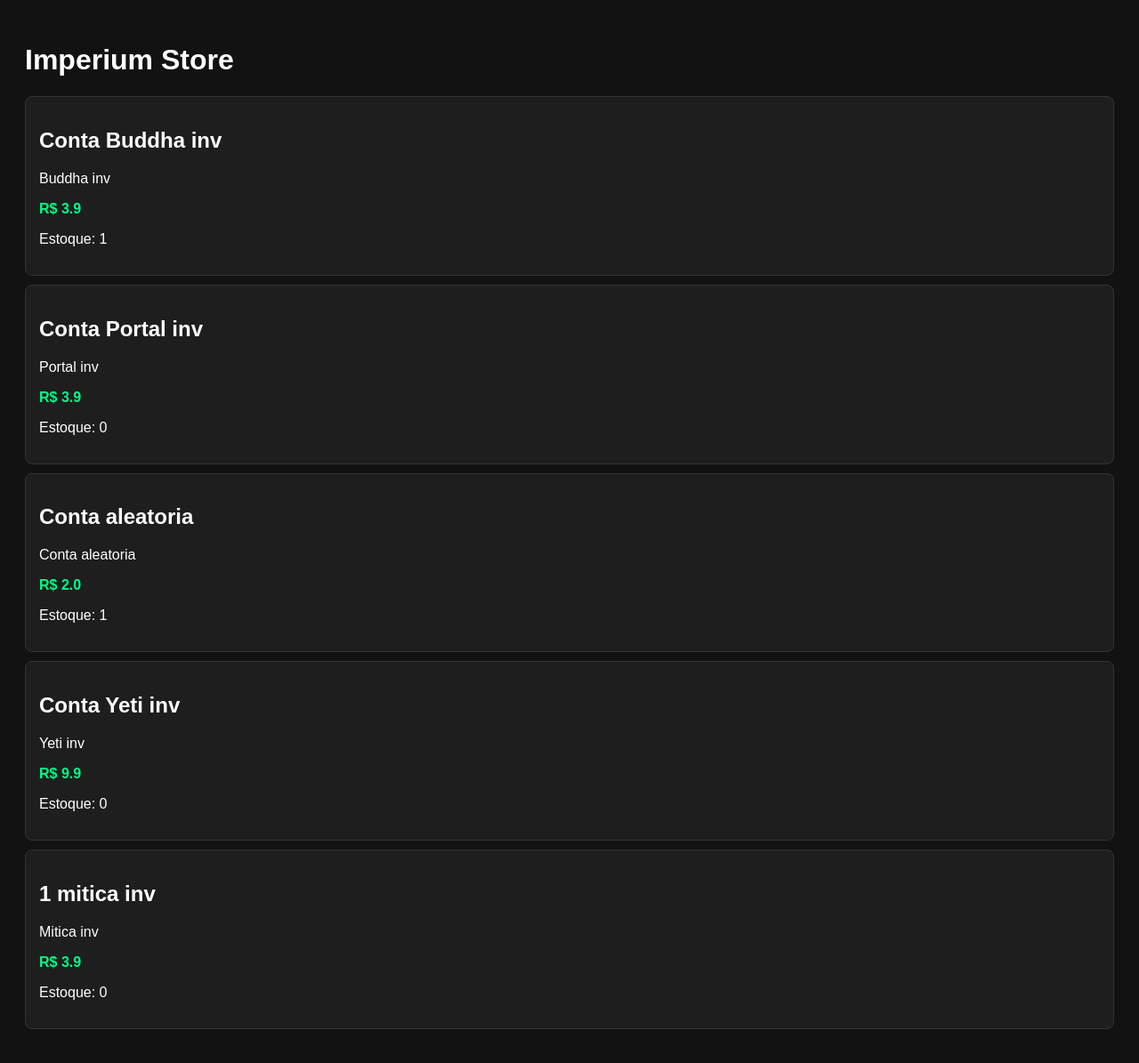
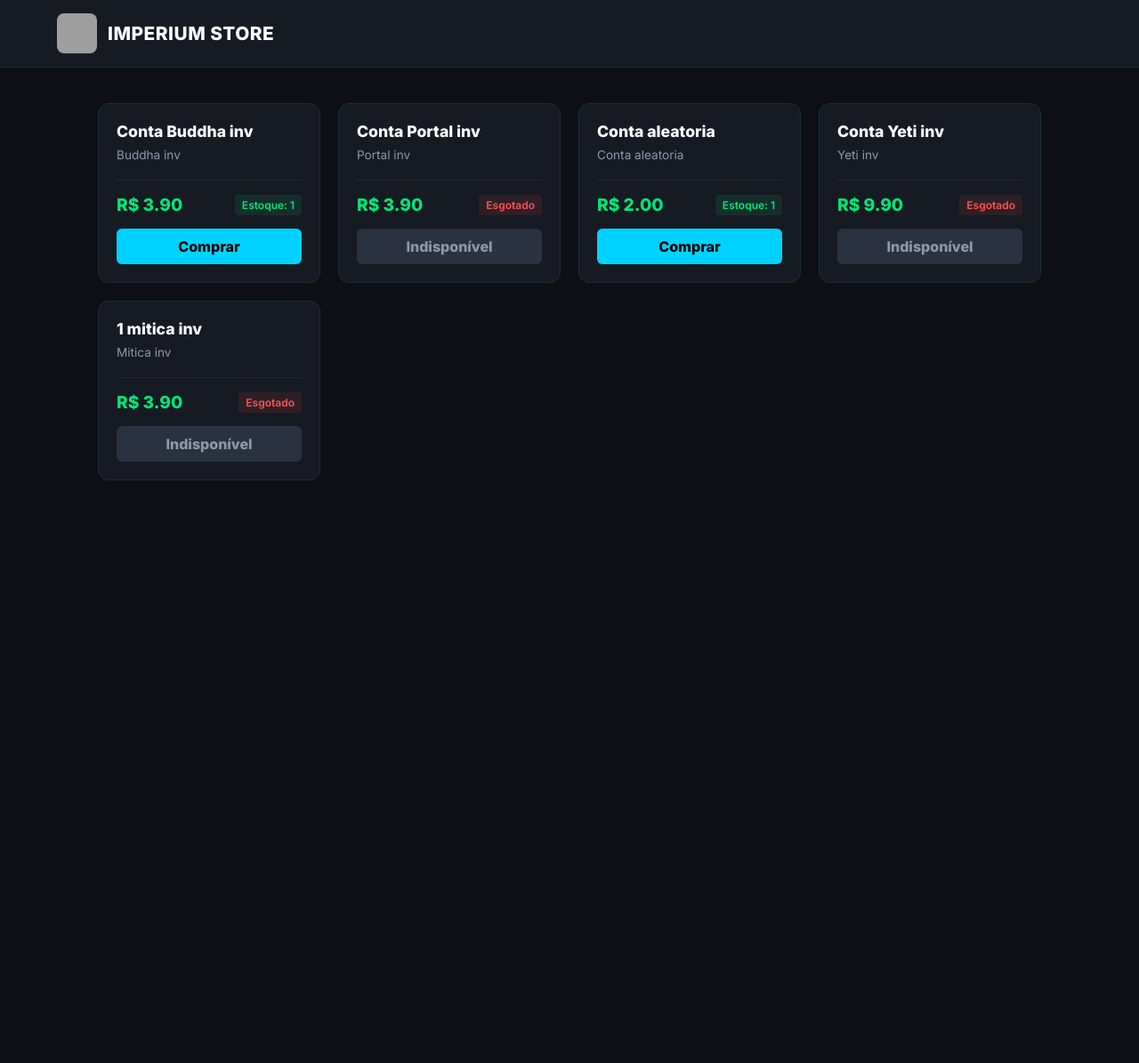
Before and after one commit to samuel123321098-arch/imperium-store-site, a Flask app: page / in a window 1280 px wide. Shown: the whole page at 89% size. After the commit the page ends 540 px from the top, so only its background shows below. Run offline with Flask 3, Linux system fonts and the light colour scheme; grey boxes are pictures that could not be loaded.

Commit message:
Update index.html

```diff
--- a/templates/index.html
+++ b/templates/index.html
@@ -4,23 +4,125 @@
     <meta charset="UTF-8">
     <meta name="viewport" content="width=device-width, initial-scale=1.0">
     <title>Imperium Store</title>
+    <link href="https://fonts.googleapis.com/css2?family=Inter:wght@400;600;800&display=swap" rel="stylesheet">
     <style>
-        body { font-family: sans-serif; background-color: #121212; color: #fff; padding: 20px; }
-        .card { background: #1e1e1e; padding: 15px; margin-bottom: 10px; border-radius: 8px; border: 1px solid #333; }
-        .price { color: #00ff88; font-weight: bold; }
+        :root {
+            --bg: #0d0f14;
+            --card-bg: #161a23;
+            --accent: #00d2ff;
+            --text: #ffffff;
+            --text-sub: #8a99ad;
+            --green: #00e676;
+            --red: #ff5252;
+            --border: #222938;
+        }
+
+        * { margin: 0; padding: 0; box-sizing: border-box; font-family: 'Inter', sans-serif; }
+        body { background: var(--bg); color: var(--text); min-height: 100vh; padding-bottom: 40px; }
+
+        header {
+            background: var(--card-bg);
+            border-bottom: 1px solid var(--border);
+            padding: 15px 5%;
+            display: flex;
+            align-items: center;
+            justify-content: space-between;
+        }
+
+        .brand { display: flex; align-items: center; gap: 12px; }
+        .brand img { width: 45px; height: 45px; border-radius: 8px; object-fit: cover; }
+        .brand h1 { font-size: 1.3rem; font-weight: 800; letter-spacing: 0.5px; }
+
+        .container { max-width: 1100px; margin: 40px auto; padding: 0 20px; }
+        .grid { display: grid; grid-template-columns: repeat(auto-fill, minmax(250px, 1fr)); gap: 20px; }
+
+        .card {
+            background: var(--card-bg);
+            border: 1px solid var(--border);
+            border-radius: 12px;
+            padding: 20px;
+            display: flex;
+            flex-direction: column;
+            justify-content: space-between;
+            transition: transform 0.2s, border-color 0.2s;
+        }
+
+        .card:hover { transform: translateY(-4px); border-color: var(--accent); }
+        .card-title { font-size: 1.1rem; font-weight: 700; margin-bottom: 8px; }
+        .card-desc { color: var(--text-sub); font-size: 0.85rem; margin-bottom: 20px; }
+
+        .card-footer {
+            display: flex;
+            align-items: center;
+            justify-content: space-between;
+            margin-top: auto;
+            padding-top: 15px;
+            border-top: 1px solid var(--border);
+        }
+
+        .price { font-size: 1.2rem; font-weight: 800; color: var(--green); }
+
+        .stock { font-size: 0.75rem; padding: 4px 8px; border-radius: 4px; font-weight: 600; }
+        .in-stock { background: rgba(0, 230, 118, 0.1); color: var(--green); }
+        .out-stock { background: rgba(255, 82, 82, 0.1); color: var(--red); }
+
+        .btn-buy {
+            display: block;
+            width: 100%;
+            text-align: center;
+            background: var(--accent);
+            color: #000;
+            font-weight: 700;
+            padding: 10px;
+            border-radius: 6px;
+            text-decoration: none;
+            margin-top: 15px;
+        }
+
+        .btn-buy.disabled {
+            background: #2a3241;
+            color: var(--text-sub);
+            pointer-events: none;
+        }
     </style>
 </head>
 <body>
-    <h1>Imperium Store</h1>
-    {% for sku, item in produtos.items() %}
-        <div class="card">
-            <h2>{{ item.nome }}</h2>
-            <p>{{ item.descricao }}</p>
-            <p class="price">R$ {{ item.preco }}</p>
-            <p>Estoque: {{ item.estoque }}</p>
+
+    <header>
+        <div class="brand">
+            <img src="{{ url_for('static', filename='logo.png') }}" alt="Logo Imperium" onerror="this.style.display='none'">
+            <h1>IMPERIUM STORE</h1>
         </div>
-    {% else %}
-        <p>Nenhum produto cadastrado no momento.</p>
-    {% endfor %}
+    </header>
+
+    <div class="container">
+        <div class="grid">
+            {% for sku, item in produtos.items() %}
+                <div class="card">
+                    <div>
+                        <h2 class="card-title">{{ item.nome }}</h2>
+                        <p class="card-desc">{{ item.descricao }}</p>
+                    </div>
+                    <div>
+                        <div class="card-footer">
+                            <span class="price">R$ {{ "%.2f"|format(item.preco) }}</span>
+                            {% if item.estoque > 0 %}
+                                <span class="stock in-stock">Estoque: {{ item.estoque }}</span>
+                            {% else %}
+                                <span class="stock out-stock">Esgotado</span>
+                            {% endif %}
+                        </div>
+
+                        {% if item.estoque > 0 %}
+                            <a href="https://discord.gg" target="_blank" class="btn-buy">Comprar</a>
+                        {% else %}
+                            <a href="#" class="btn-buy disabled">Indisponível</a>
+                        {% endif %}
+                    </div>
+                </div>
+            {% endfor %}
+        </div>
+    </div>
+
 </body>
 </html>
```
